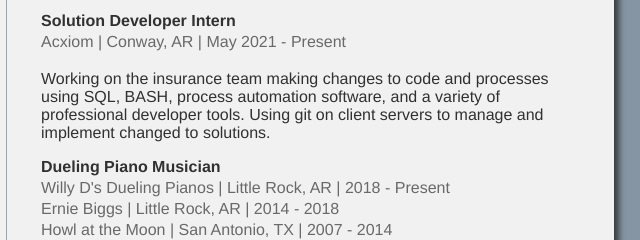
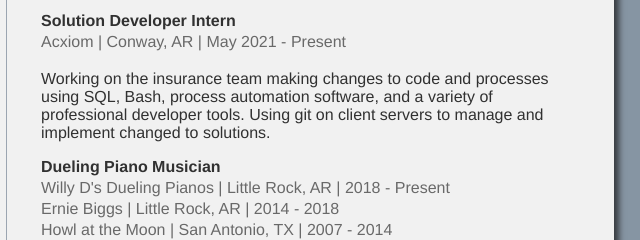
Before and after one commit to AaronBeumeler/AaronBeumeler.github.io, a plain HTML site: page portfolio/index.html in a window 1280 px wide. Both pictures are taken after a click on the button "Resume". Shown: the part 548-788 px from the top of the page, 485-1125 px from the left. Drawn offline with Linux system fonts and the light colour scheme.

Commit message:
Update index.html

```diff
--- a/portfolio/index.html
+++ b/portfolio/index.html
@@ -131,7 +131,7 @@
                         <div class="jobinfo">Acxiom | Conway, AR | May 2021 - Present</div>
                     </p>
                     <p>Working on the insurance team making changes to code and processes using
-                    SQL, BASH, process automation software, and a variety of professional developer
+                    SQL, Bash, process automation software, and a variety of professional developer
                     tools. Using git on client servers to manage and implement changed to solutions.
                     </p>
                     <p>
```
